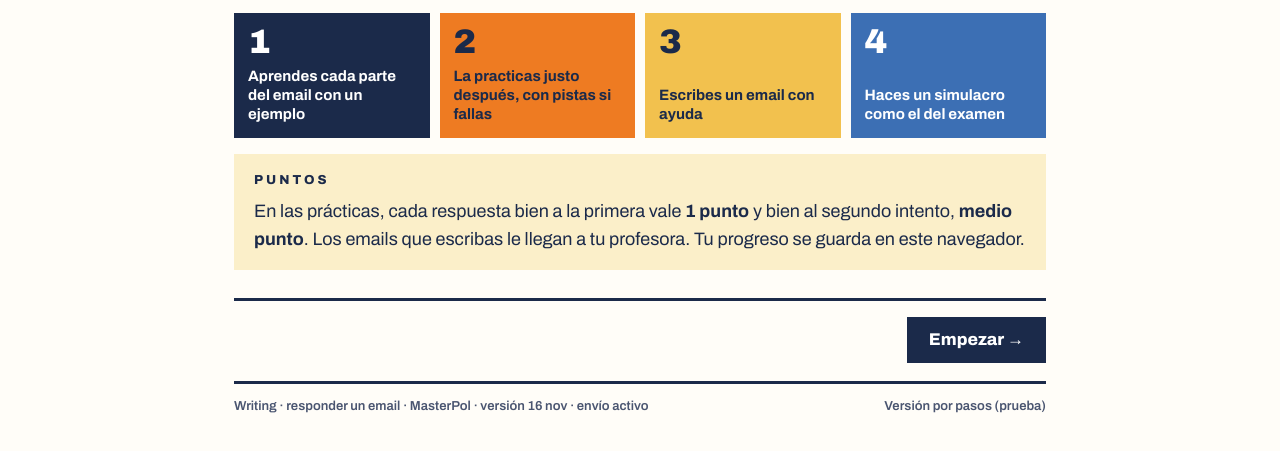
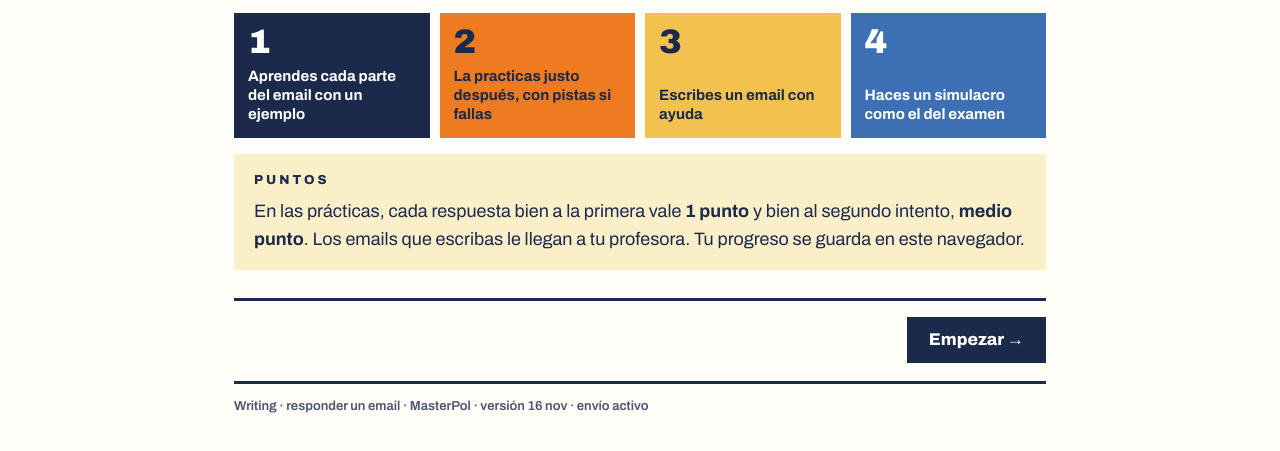
Before and after one commit to MasterPol-Psicotecnicos/writingpasoapaso, a plain HTML site: page index.html in a window 1280 px wide. Shown: the part 581-1032 px from the top of the page. Drawn offline with Linux system fonts and the light colour scheme.

Commit message:
Update index.html

```diff
--- a/index.html
+++ b/index.html
@@ -652,7 +652,7 @@ body::before { content: ""; position: fixed; inset: 0 0 auto; height: env(safe-a
     </section>
 
     <nav class="stepnav" aria-label="Pasos"><button class="btn ghost" type="button" id="prev">← Anterior</button><span id="navInfo"></span><button class="btn" type="button" id="next">Siguiente →</button></nav>
-    <footer class="foot"><span>Writing · responder un email · MasterPol · versión 16 nov · envío activo</span><span>Versión por pasos (prueba)</span></footer>
+    <footer class="foot"><span>Writing · responder un email · MasterPol · versión 16 nov · envío activo</span></footer>
   </main>
 </div>
 
```
